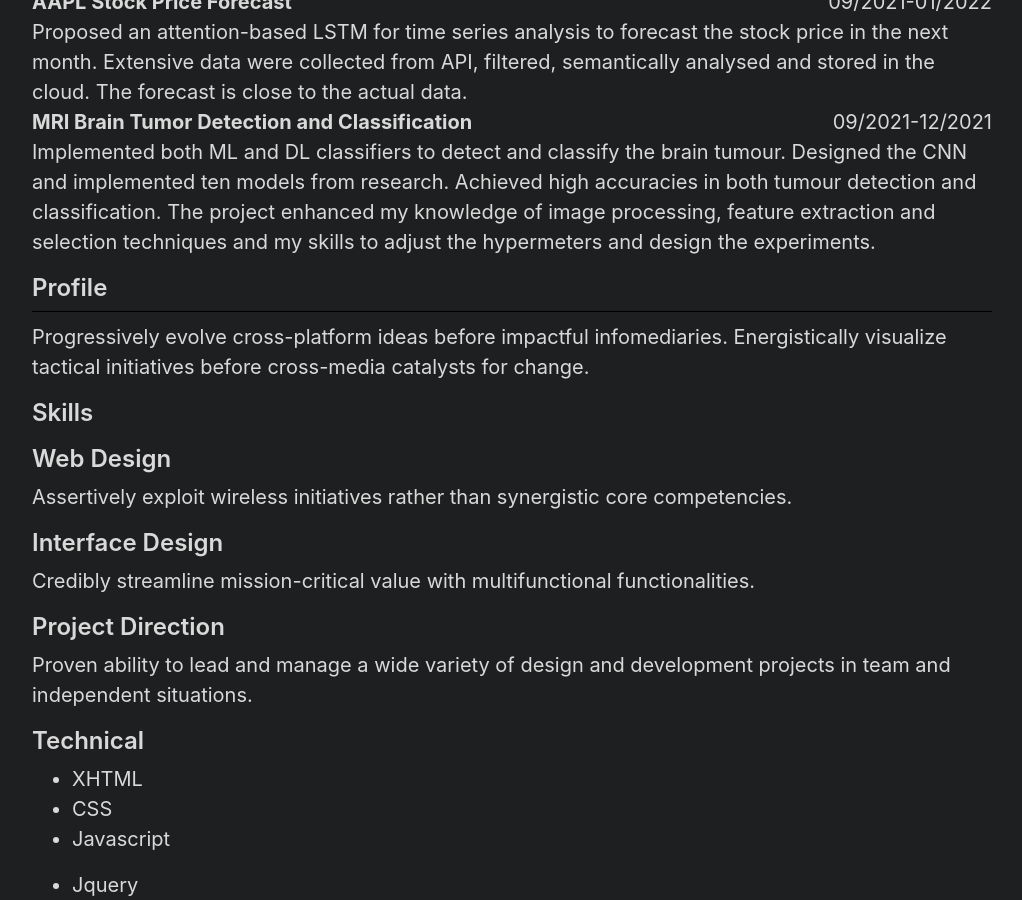
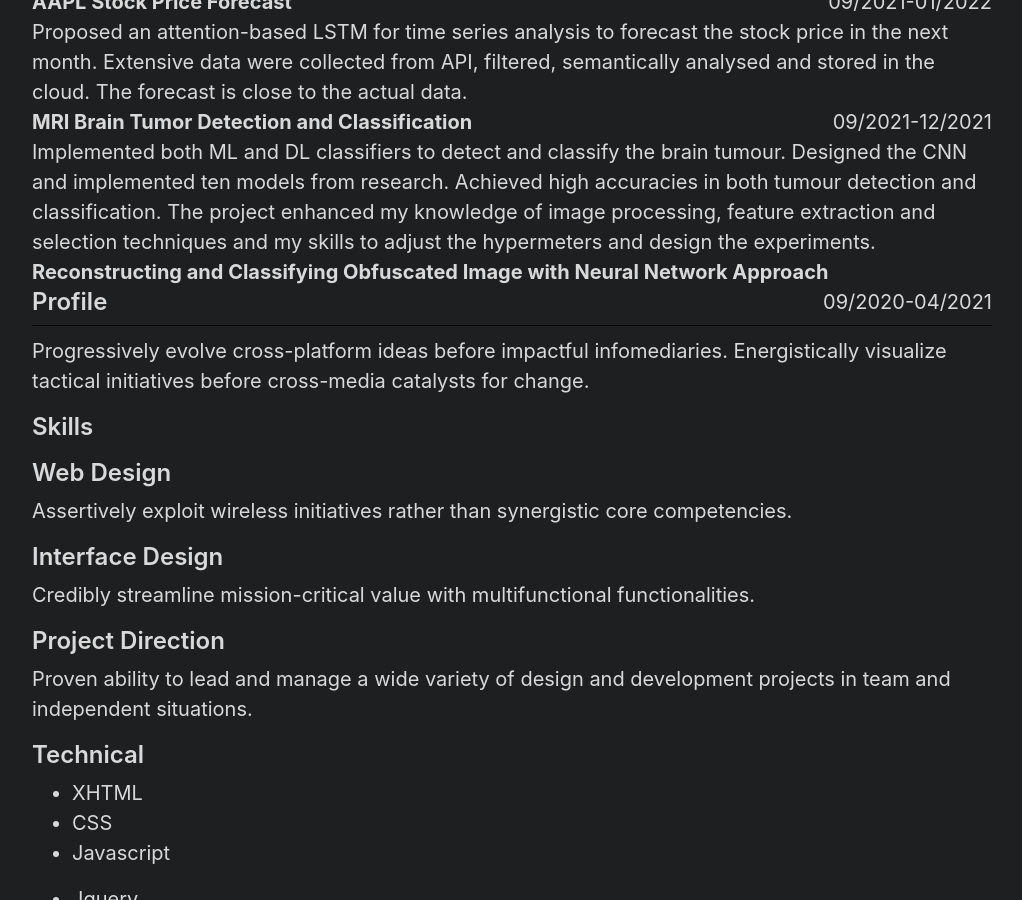
Before and after one commit to Zhao-Mingyang/zhao-mingyang.github.io, a Jekyll site: the page built from about.md, in a window 1280 px wide and 900 px high, scrolled down 606 px. Shown: the whole window, without its empty margins (128-1150 px from the left). Built offline with Jekyll 4.4.1, drawn with Linux system fonts in a browser that asks for light colours.

Commit message:
Update default.html

```diff
--- a/_layouts/default.html
+++ b/_layouts/default.html
@@ -37,6 +37,8 @@
 	Implemented both ML and DL classifiers to detect and classify the brain tumour. Designed the CNN and implemented ten models
 	from research. Achieved high accuracies in both tumour detection and classification. The project enhanced my knowledge of image
 	processing, feature extraction and selection techniques and my skills to adjust the hypermeters and design the experiments.
+	<div style="float:left; text-align:left"> <b> Reconstructing and Classifying Obfuscated Image with Neural Network Approach  </b> </div>
+		     <div style="float:right; text-align:right"> 09/2020-04/2021</div> <br>
 
       </main>
 
```
